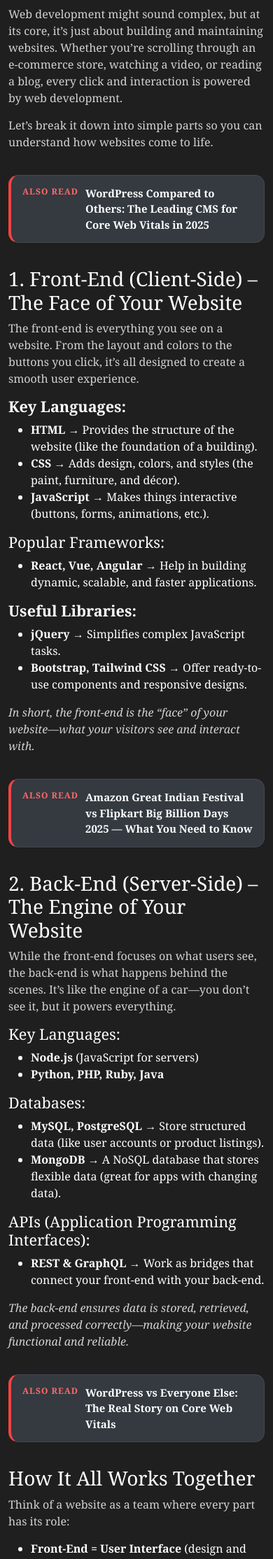
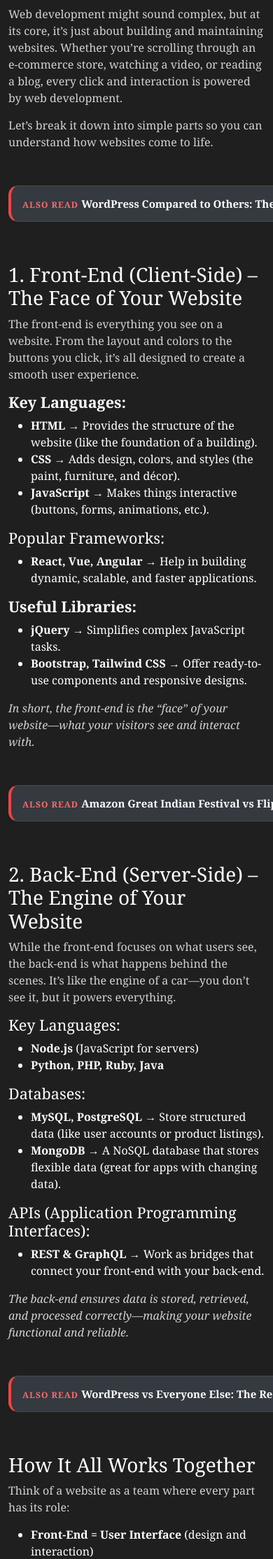
Before and after one commit to iamreemaroy/Reema-Roy, a Jekyll site: the page built from blog/_posts/2025-08-26-web-development-made-simple.md, in a window 390 px wide. Shown: the part 487-2715 px from the top of the page at 70% size. Built offline with Jekyll 4.4.1, drawn with Linux system fonts in a browser that asks for light colours.

Commit message:
Update post.html

```diff
--- a/_layouts/post.html
+++ b/_layouts/post.html
@@ -474,10 +470,9 @@ layout: default
 
   .inline-also-read {
 
-    align-items: flex-start;
-
+    display: ruby-text;
+    margin: 0px
     gap: 10px;
-
     padding: 14px 16px;
   }
 
```
Also changed, not shown: other parts of _layouts/post.html (+0 -4 lines).
